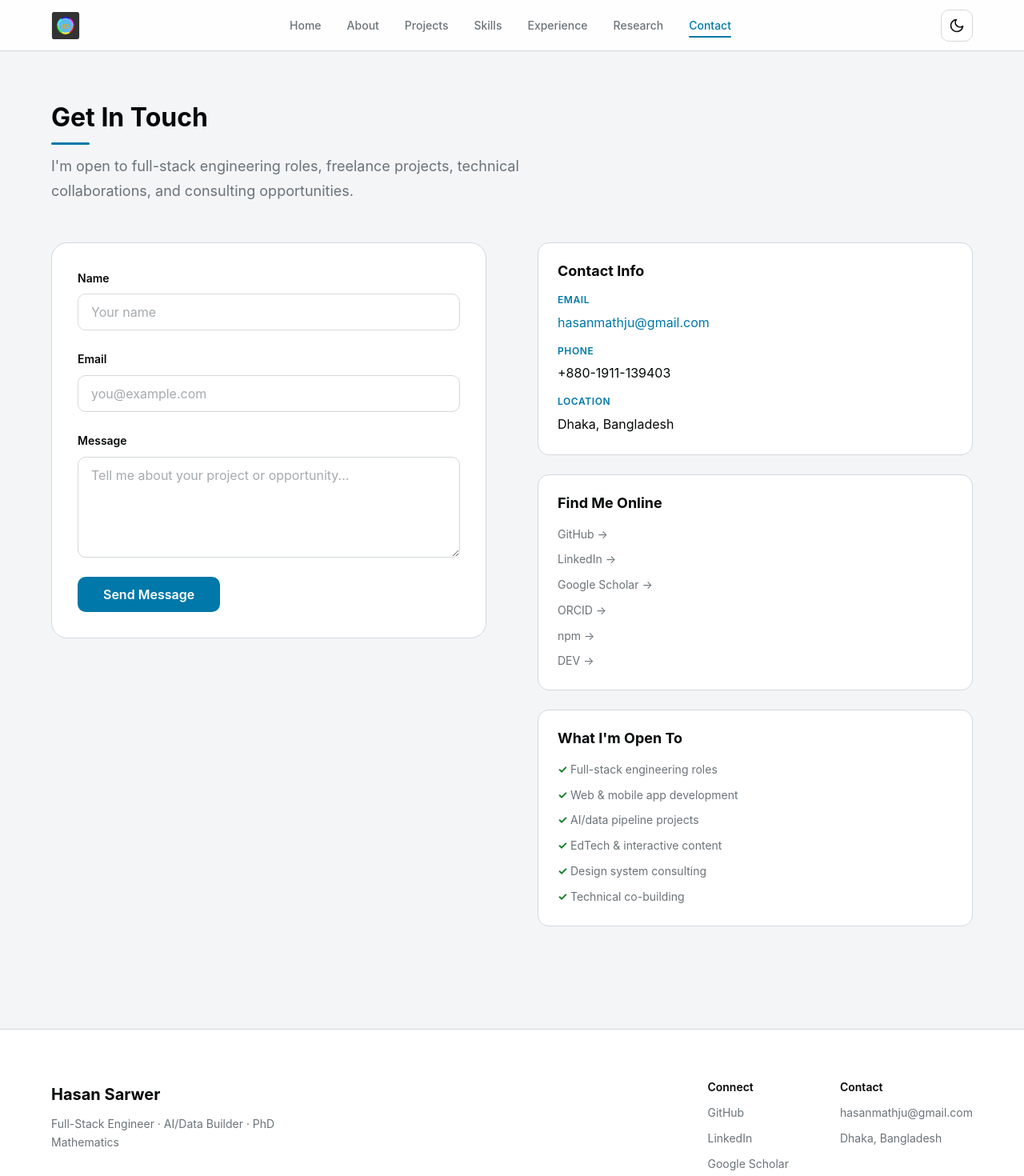
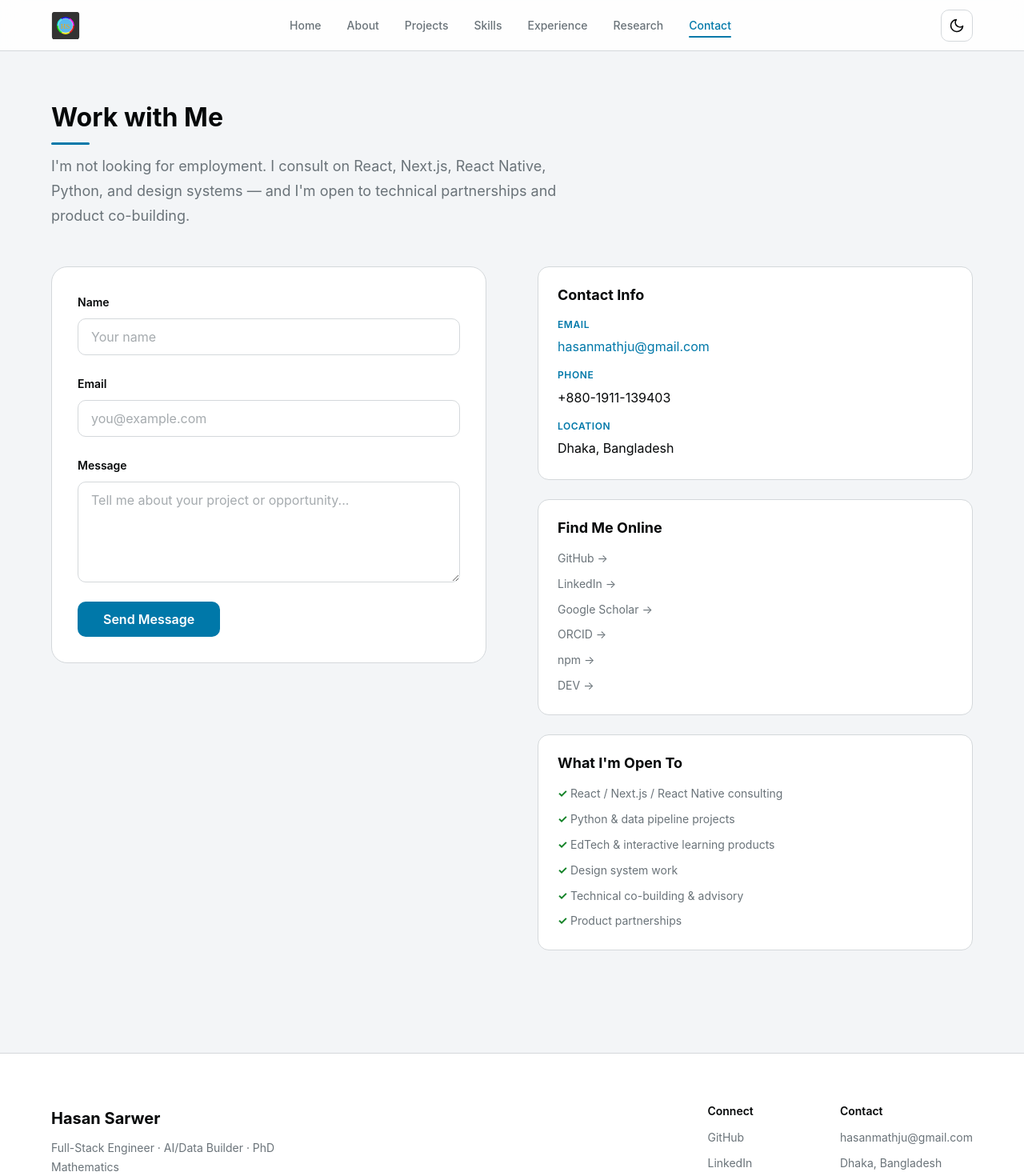
Before and after one commit to Hasansarwer/me, a Next.js app: page /contact in a window 1280 px wide. Shown: the top 1470 px of the page at 80% size. Built offline with nearby package versions, Linux system fonts and the light colour scheme.

Commit message:
contact page update

```diff
--- a/app/contact/page.tsx
+++ b/app/contact/page.tsx
@@ -5,10 +5,10 @@ import { siteConfig, socialLinks } from "@/data/siteConfig";
 import styles from "./page.module.css";
 
 export const metadata: Metadata = {
-  title: "Contact",
+  title: "Work with Me",
   description:
-    "Hire Hasan Sarwer — available for full-stack roles, freelance React/Next.js/Python projects, and technical consulting. Based in Dhaka, open to remote.",
-  keywords: ["hire developer", "freelance software engineer", "contact Hasan Sarwer", "full-stack developer for hire", "consulting"],
+    "Work with Hasan Sarwer — available for React/Next.js/React Native consulting, technical partnerships, and product co-building. Not looking for employment. Based in Dhaka, open to remote.",
+  keywords: ["hire consultant", "React consultant", "Next.js consulting", "technical partner", "contact Hasan Sarwer", "freelance developer"],
   alternates: { canonical: "/contact" },
 };
 
@@ -16,8 +16,8 @@ export default function ContactPage() {
   return (
     <div className={styles.container}>
       <SectionHeading
-        title="Get In Touch"
-        subtitle="I'm open to full-stack engineering roles, freelance projects, technical collaborations, and consulting opportunities."
+        title="Work with Me"
+        subtitle="I'm not looking for employment. I consult on React, Next.js, React Native, Python, and design systems — and I'm open to technical partnerships and product co-building."
       />
 
       <div className={styles.grid}>
@@ -66,12 +66,12 @@ export default function ContactPage() {
           <div className={styles.infoCard}>
             <h3 className={styles.infoTitle}>What I&apos;m Open To</h3>
             <ul className={styles.openTo}>
-              <li>Full-stack engineering roles</li>
-              <li>Web & mobile app development</li>
-              <li>AI/data pipeline projects</li>
-              <li>EdTech & interactive content</li>
-              <li>Design system consulting</li>
-              <li>Technical co-building</li>
+              <li>React / Next.js / React Native consulting</li>
+              <li>Python & data pipeline projects</li>
+              <li>EdTech & interactive learning products</li>
+              <li>Design system work</li>
+              <li>Technical co-building & advisory</li>
+              <li>Product partnerships</li>
             </ul>
           </div>
         </div>
```
